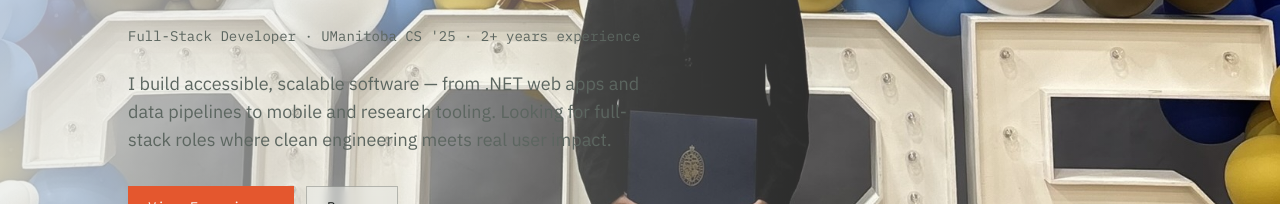
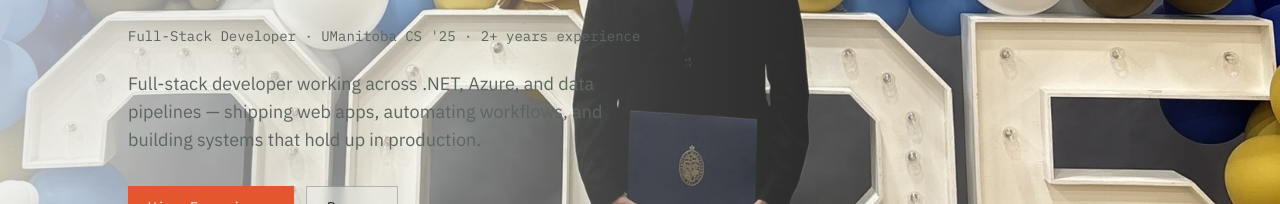
Before and after one commit to sanksarraval/sanskar-portfolio, a React (Create React App) app: page / in a window 1280 px wide. Shown: the part 347-551 px from the top of the page. Built offline with nearby package versions, Linux system fonts and the light colour scheme.

Commit message:
Update hero.js

```diff
--- a/src/components/Hero.js
+++ b/src/components/Hero.js
@@ -71,9 +71,9 @@ const Hero = () => {
             {...fadeUp(0.28)}
             className="text-base md:text-lg text-ink-muted leading-relaxed max-w-lg"
           >
-            I build accessible, scalable software — from .NET web apps and data pipelines
-            to mobile and research tooling. Looking for full-stack roles where clean
-            engineering meets real user impact.
+            Full-stack developer working across .NET, Azure, and data pipelines —
+            shipping web apps, automating workflows, and building systems that
+            hold up in production.
           </motion.p>
 
           <motion.div {...fadeUp(0.38)} className="flex flex-col sm:flex-row gap-3 pt-2">
```
